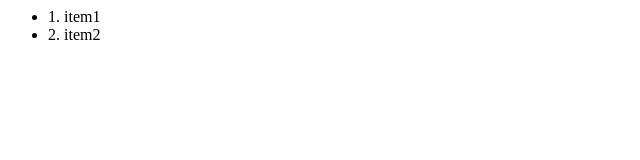
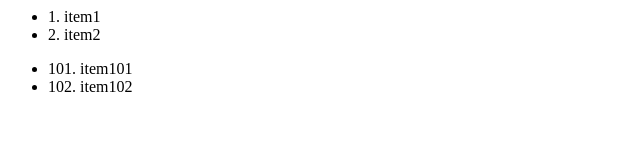
Before and after one commit to mr-penpen/opentutorials_git_penpen, a plain HTML site: page index.html in a window 1280 px wide. Shown: the whole page, without its empty margins (0-640 px from the left). Drawn offline with Linux system fonts and the light colour scheme.

Commit message:
new item code add

```diff
--- a/index.html
+++ b/index.html
@@ -11,6 +11,10 @@
 			<li>1. item1</li>
 			<li>2. item2</li>
 		</ul>
+		<ul>
+			<li>101. item101</li>
+			<li>102. item102</li>
+		</ul>
 	</div>
 </body>
 </html>
```
